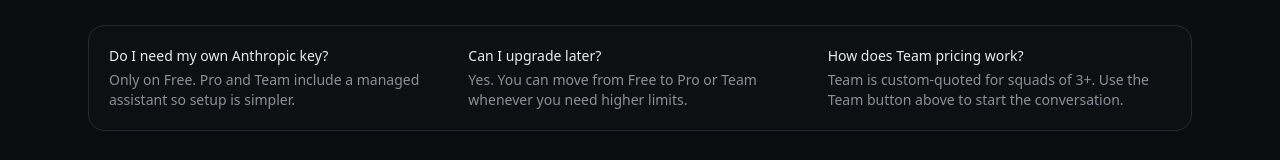
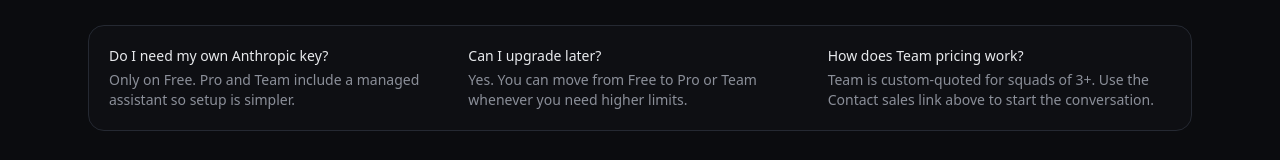
Before and after one commit to HamzaAls-AI/HZSEC, a Next.js app in the folder hzsec-website/: page /pricing in a window 1280 px wide. Shown: the part 785-945 px from the top of the page. Built offline with nearby package versions, Linux system fonts and the light colour scheme; no server answers.

Commit message:
docs: clarify team pricing copy

```diff
--- a/hzsec-website/app/pricing/page.tsx
+++ b/hzsec-website/app/pricing/page.tsx
@@ -31,7 +31,7 @@
           </div>
           <div>
             <h2 className="text-sm font-medium text-text">How does Team pricing work?</h2>
-            <p className="mt-1 text-sm text-muted">Team is custom-quoted for squads of 3+. Use the Team button above to start the conversation.</p>
+            <p className="mt-1 text-sm text-muted">Team is custom-quoted for squads of 3+. Use the Contact sales link above to start the conversation.</p>
           </div>
         </div>
 
```
